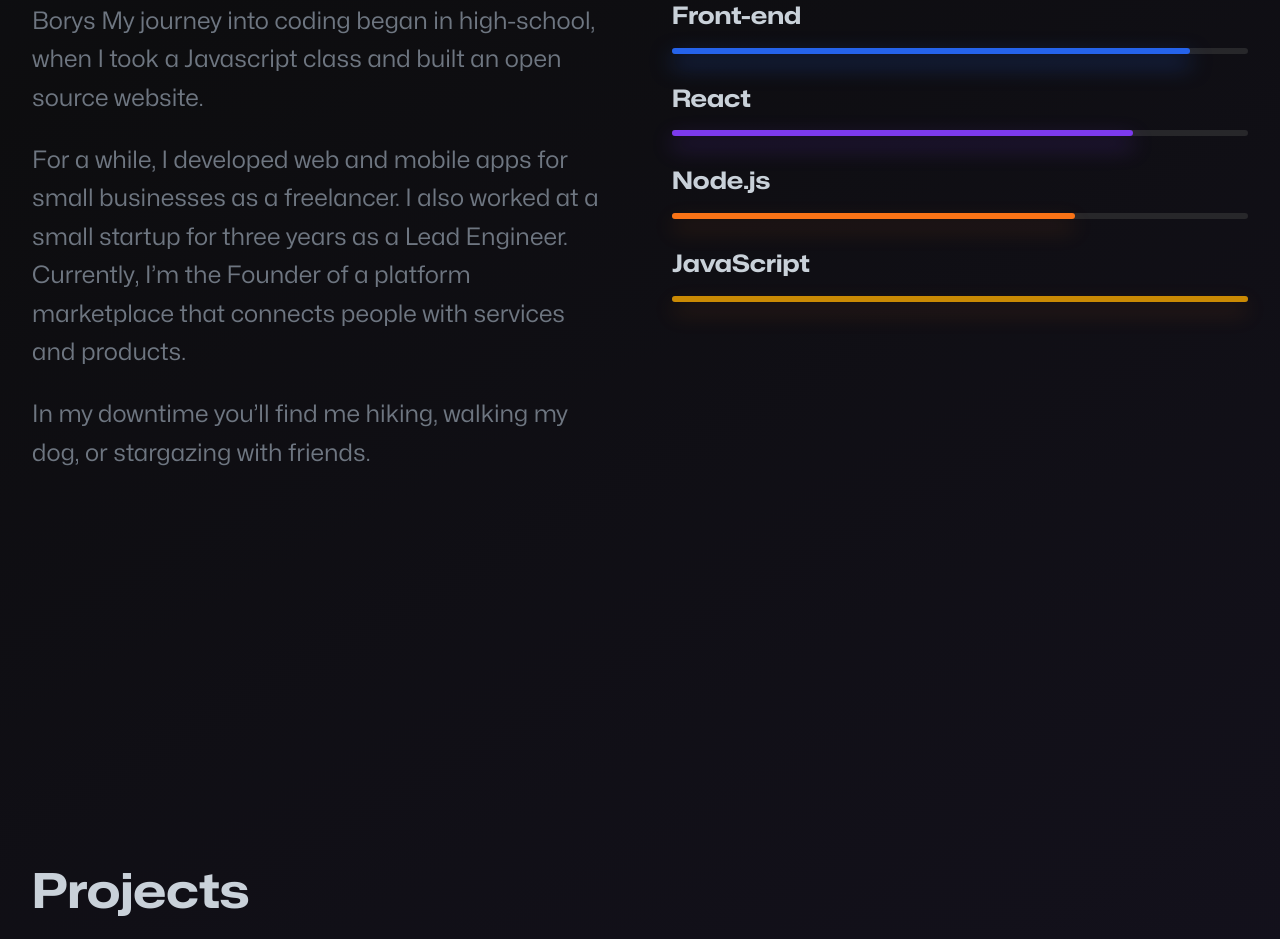
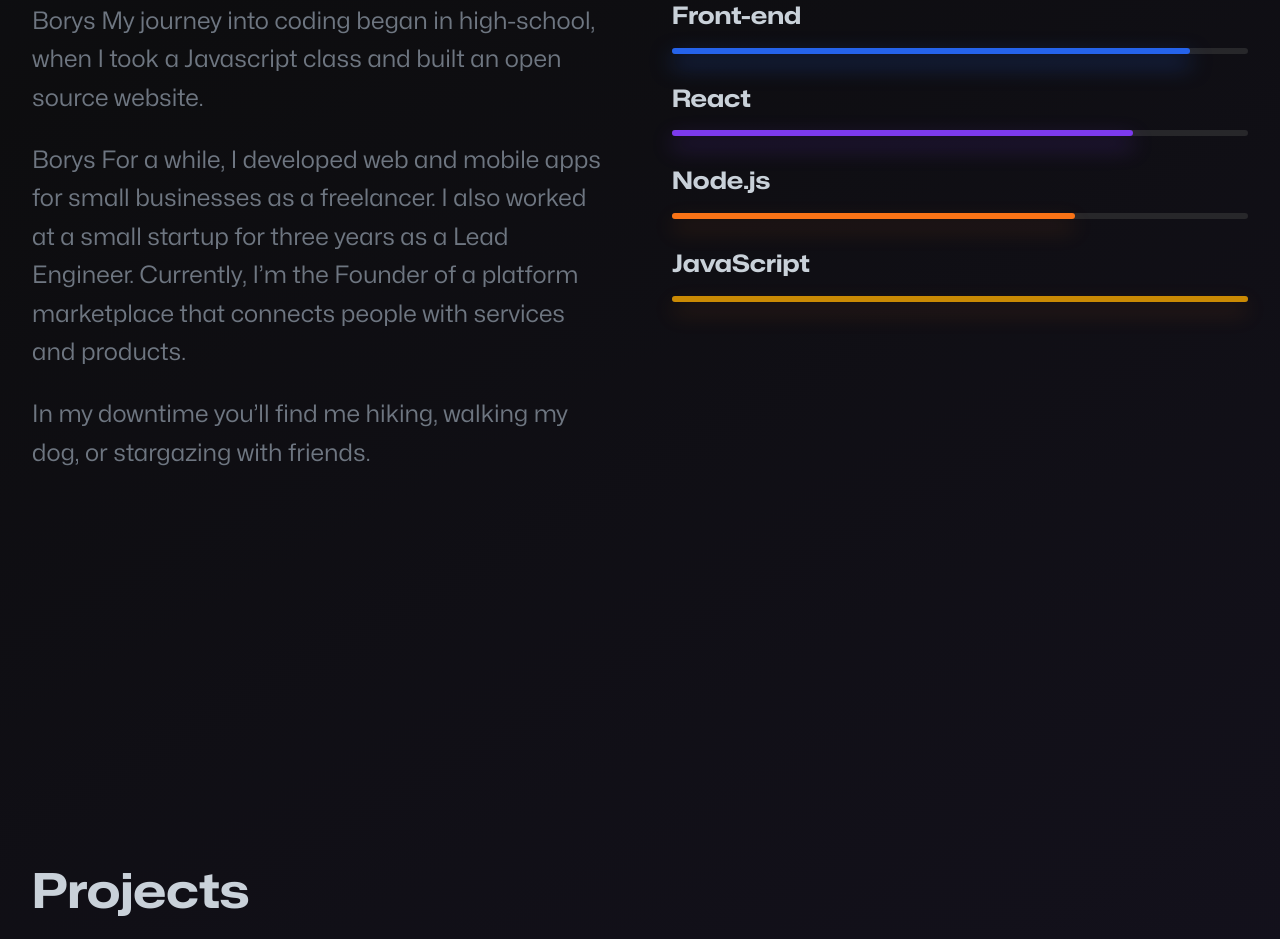
Before and after one commit to mehboris/codespaces-actions-playground, a plain HTML site: page src/index.html in a window 1280 px wide. Shown: the part 1159-2098 px from the top of the page. Drawn offline with Linux system fonts and the light colour scheme.

Commit message:
[RAND-1]: edit
https://jira-eng-rtp3.cisco.com/jira/browse/RAND-1

```diff
--- a/src/index.html
+++ b/src/index.html
@@ -74,6 +74,7 @@
             Javascript class and built an open source website.
           </p>
           <p>
+            Borys
             For a while, I developed web and mobile apps for small businesses as
             a freelancer. I also worked at a small startup for three years as a
             Lead Engineer. Currently, I’m the Founder of a platform marketplace
```
